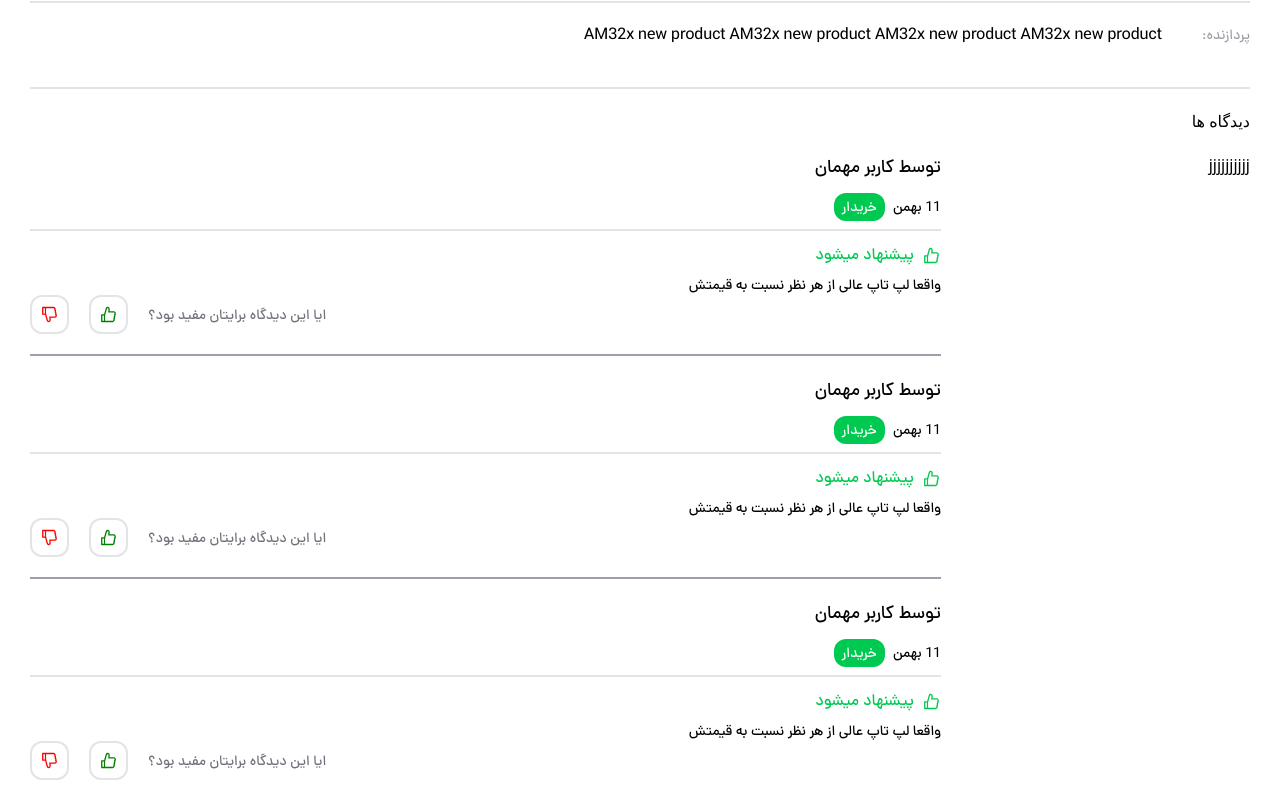
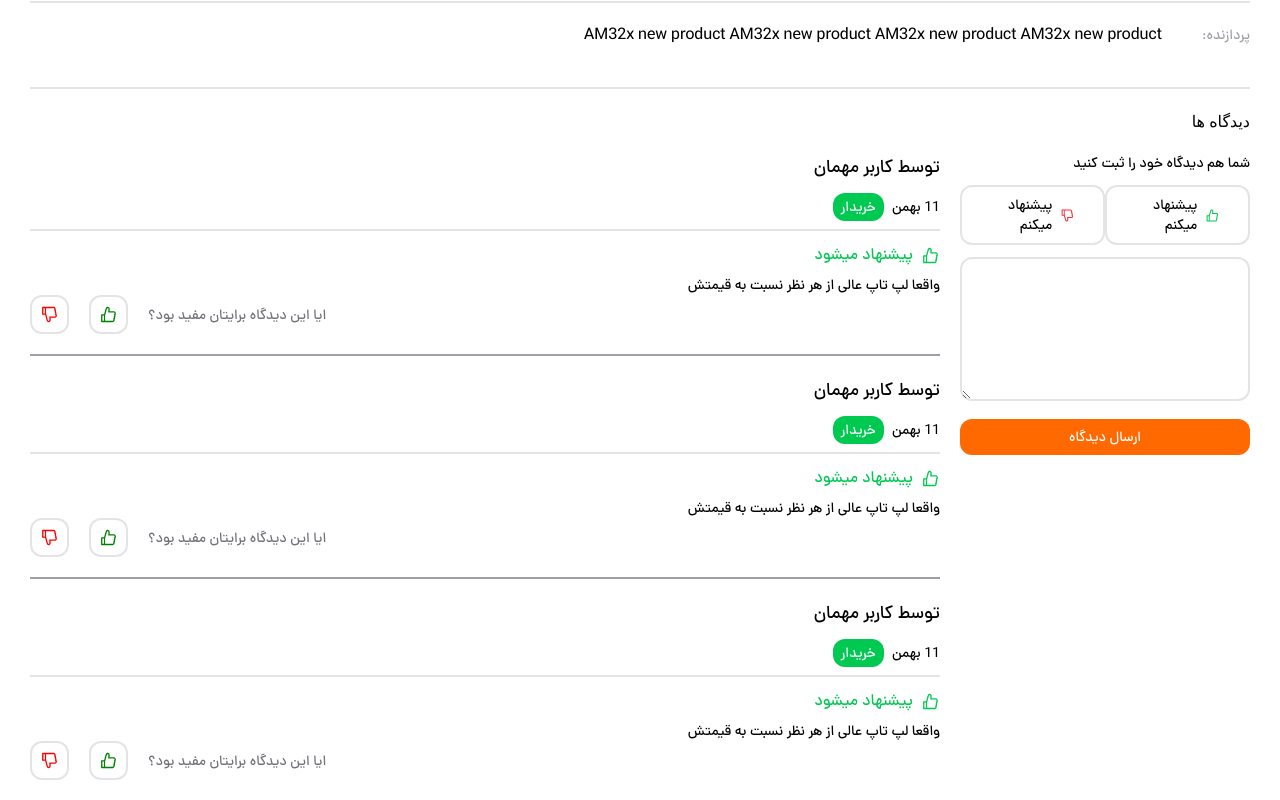
Before and after one commit to aminghoreishi/DigiMarket, a Next.js app: page /singleProduct in a window 1280 px wide. Shown: the part 1181-1981 px from the top of the page. Built offline with nearby package versions, Linux system fonts and the light colour scheme; no server answers; the database is empty.

Commit message:
feat: add CommentForm component to enable user feedback submission

```diff
--- a/src/components/template/SingleProduct/MainContainer/Comment/CommentContainer.tsx
+++ b/src/components/template/SingleProduct/MainContainer/Comment/CommentContainer.tsx
@@ -1,13 +1,16 @@
 import React from "react";
 import Comments from "./Comments";
+import CommentForm from "./CommentForm";
 
 function CommentContainer() {
   return (
     <div className="border-t-2 border-zinc-200 pt-5">
       <h2>دیدگاه ها</h2>
 
-      <div className="grid grid-cols-12 gap-4 mt-5">
-        <div className="col-span-3">jjjjjjjjjj</div>
+      <div className="grid grid-cols-12 gap-5 mt-5">
+        <div className="col-span-3">
+          <CommentForm/>
+        </div>
         <div className="col-span-9">
             <Comments/>
         </div>
--- /dev/null
+++ b/src/components/template/SingleProduct/MainContainer/Comment/CommentForm.tsx
@@ -0,0 +1,33 @@
+import { AiOutlineLike } from "react-icons/ai";
+import { AiOutlineDislike } from "react-icons/ai";
+
+function CommentForm() {
+  return (
+    <div>
+      <h2 className="font-danaMed text-sm">شما هم دیدگاه خود را ثبت کنید</h2>
+
+      <form className="mt-3">
+        <div className="flex font-danaMed items-center justify-between">
+          <div className="rounded-xl border-2 cursor-pointer border-zinc-200 text-sm px-7 py-2 flex items-center gap-2">
+            <AiOutlineLike size={19} className=" text-green-500" />
+            <span>پیشنهاد میکنم</span>
+          </div>
+          <div className="rounded-xl border-2 cursor-pointer border-zinc-200 text-sm px-7 py-2 flex items-center gap-2">
+            <AiOutlineDislike size={19} className=" text-red-500" />
+            <span>پیشنهاد میکنم</span>
+          </div>
+        </div>
+        <div className="mt-3">
+          <textarea className="w-full outline-0 border-2 p-2 rounded-xl border-zinc-200 text-sm h-36"></textarea>
+        </div>
+        <div className="mt-3">
+          <button className="bg-orange-500 text-white text-sm p-2 rounded-xl font-danaMed w-full">
+            ارسال دیدگاه
+          </button>
+        </div>
+      </form>
+    </div>
+  );
+}
+
+export default CommentForm;
```
